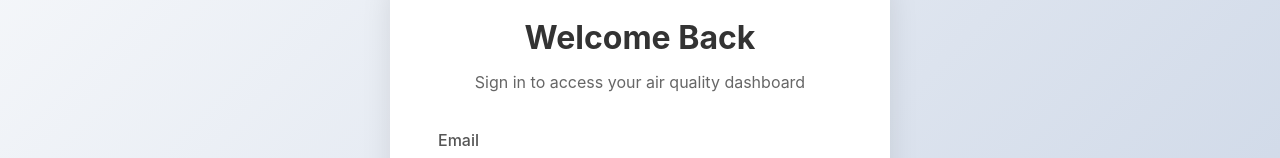
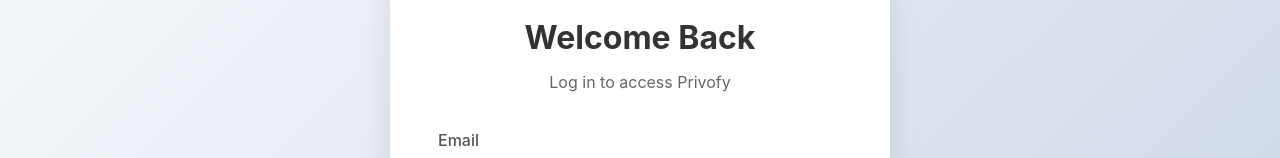
Before and after one commit to ShivanshCoding36/Privofy, a React (Create React App) app: page /login in a window 1280 px wide. Shown: the part 146-304 px from the top of the page. Built offline with nearby package versions, Linux system fonts and the light colour scheme; no server answers.

Commit message:
Update Login.jsx

```diff
--- a/src/pages/Login.jsx
+++ b/src/pages/Login.jsx
@@ -84,7 +84,7 @@ const Login = () => {
 >
 
         <h1>Welcome Back</h1>
-        <p>Sign in to access your air quality dashboard</p>
+        <p>Log in to access Privofy</p>
 
         {error && <div className="error-message">{error}</div>}
 
```
